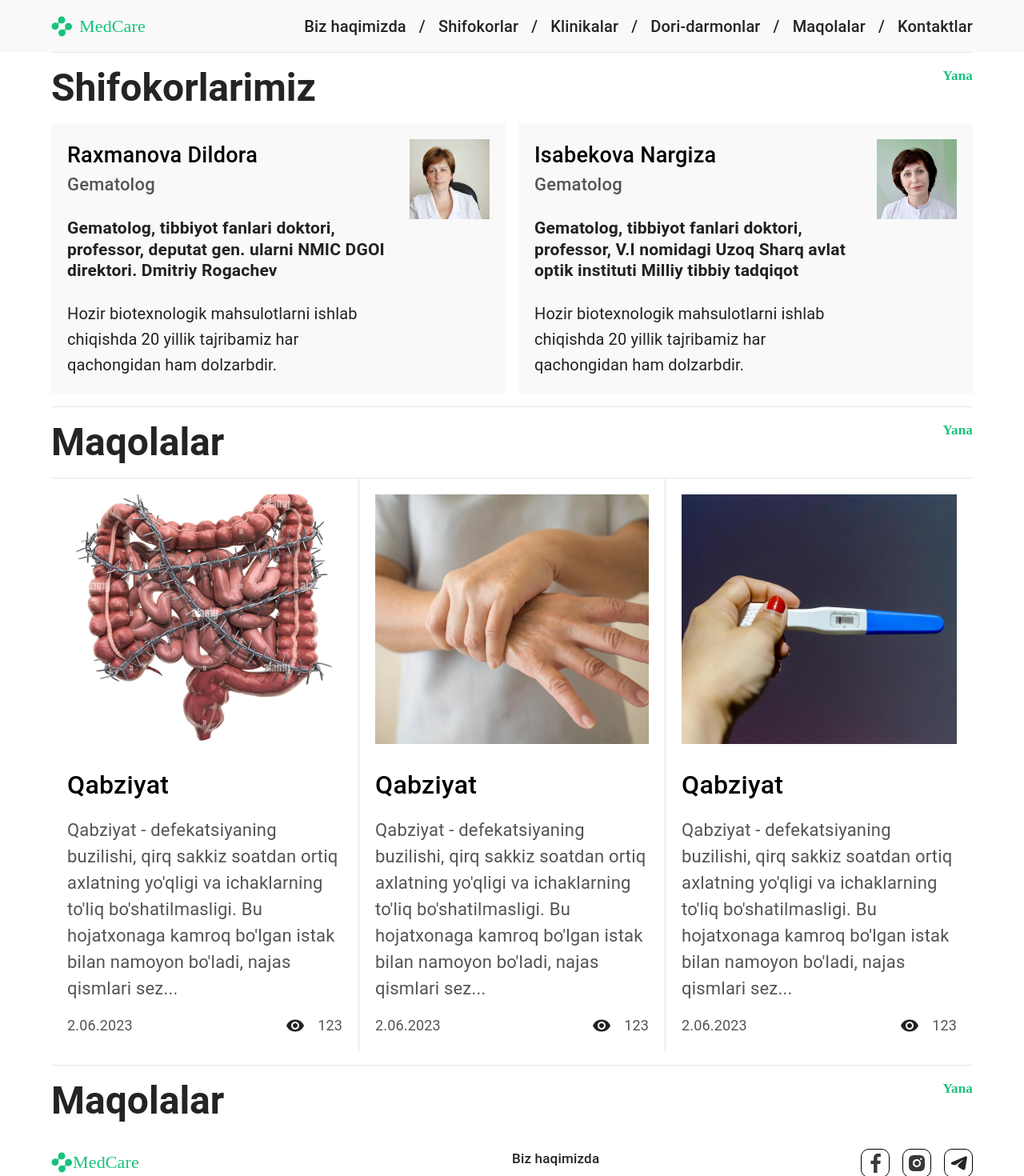
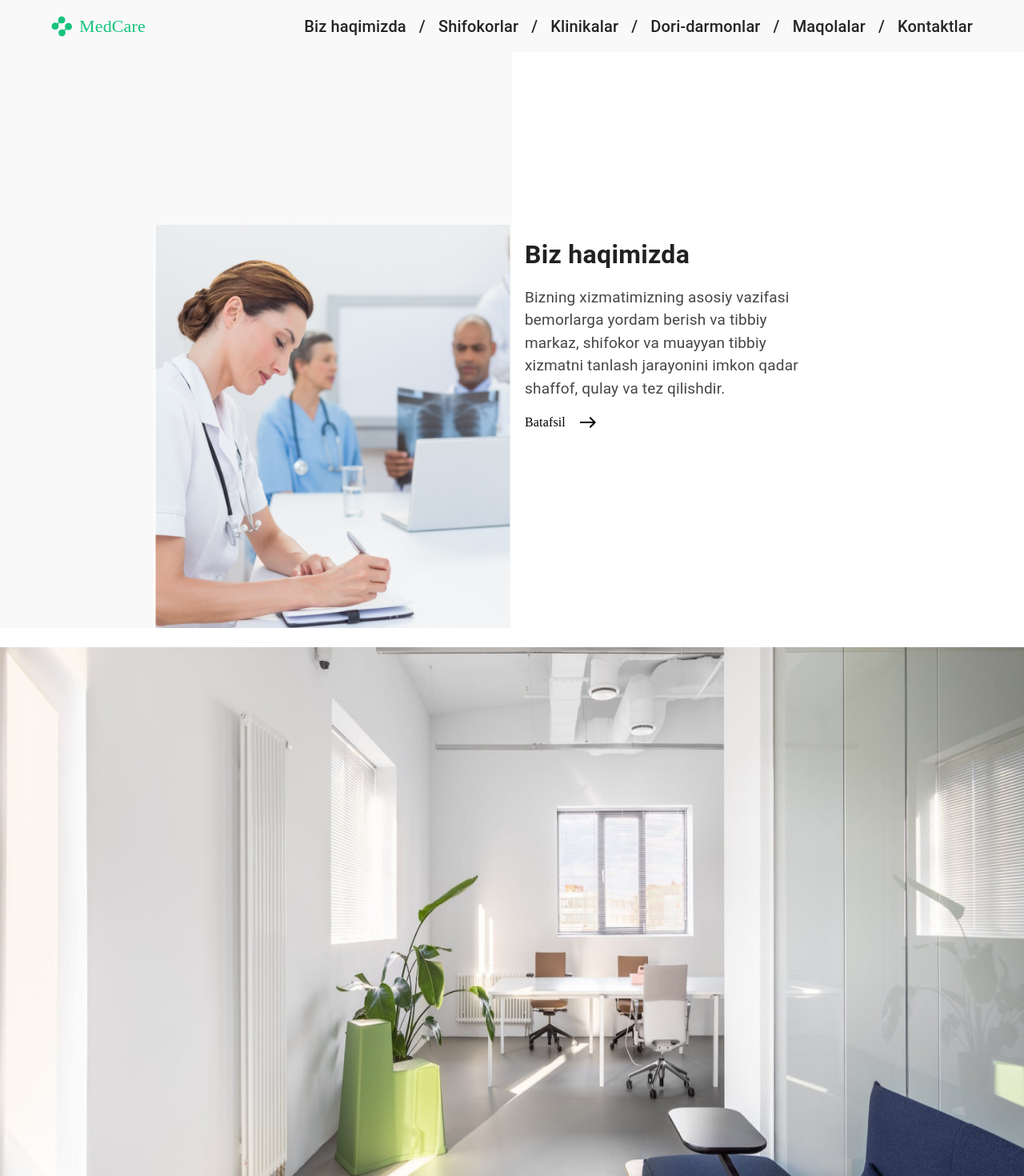
Before and after one commit to Abbosbek-cloud/medcare-project, a Next.js app: page / in a window 1280 px wide. Shown: the top 1470 px of the page at 80% size. Built offline with nearby package versions, Linux system fonts and the light colour scheme.

Commit message:
feature: about us section added

```diff
--- a/src/components/cards/Doctor.js
+++ b/src/components/cards/Doctor.js
@@ -7,10 +7,10 @@ const Doctor = (props) => {
   return (
     <DoctorContainer isSelected={props.isSelected}>
       <Box component="img" src={props.image} className="cardImage" />
-      <Typography fontSize="32px" fontWeight="500" color="text.dark">
+      <Typography fontSize="30px" fontWeight="600" color="text.dark">
         {props.name}
       </Typography>
-      <Typography my={2} fontSize="22px" fontWeight="400" color="text.light">
+      <Typography my={2} fontSize="18px" fontWeight="400" color="text.light">
         {props.description}
       </Typography>
       {props.isIllness && (
@@ -19,7 +19,7 @@ const Doctor = (props) => {
           justifyContent="space-between"
           alignItems="center"
         >
-          <Typography fontSize="18px" fontWeight="400" color="text.light">
+          <Typography fontSize="15px" fontWeight="400" color="text.light">
             {props.time}
           </Typography>
           <Stack
@@ -29,7 +29,7 @@ const Doctor = (props) => {
             gap={2}
           >
             <RemoveRedEyeIcon color="neutral.main" width="40px" />
-            <Typography fontSize="18px" fontWeight="400" color="text.light">
+            <Typography fontSize="15px" fontWeight="400" color="text.light">
               {props.shown}
             </Typography>
           </Stack>
--- a/src/pages/index.js
+++ b/src/pages/index.js
@@ -4,9 +4,11 @@ import MainLayout from "components/layout/main";
 import HeaderComponent from "components/HeaderComponent";
 import { doctors } from "data/doctors";
 import Doctor1 from "components/cards/Doctor1";
-import { Grid } from "@mui/material";
+import { Box, Button, Grid, Stack, Typography } from "@mui/material";
 import { topics } from "data/topics";
 import Doctor from "components/cards/Doctor";
+import EastIcon from "@mui/icons-material/East";
+import Link from "next/link";
 
 const inter = Inter({ subsets: ["latin"] });
 
@@ -20,6 +22,63 @@ export default function Home() {
         <link rel="icon" href="/favicon.ico" />
       </Head>
       <MainLayout>
+        <Grid container height="90vh" mb={3}>
+          <Grid
+            xs={12}
+            sm={12}
+            md={6}
+            bgcolor="background.header"
+            position="relative"
+          >
+            <Box
+              component="img"
+              src="/reception.png"
+              width="70%"
+              height="70%"
+              sx={{
+                objectFit: "cover",
+                position: "absolute",
+                right: 0,
+                bottom: 0,
+              }}
+            />
+          </Grid>
+          <Grid xs={12} sm={12} md={6} display="flex" alignItems="center">
+            <Stack width="60%" pl={2}>
+              <Typography fontSize="32px" fontWeight="600">
+                Biz haqimizda
+              </Typography>
+              <Typography
+                mt={2}
+                fontSize="19px"
+                fontWeight="400"
+                color="#454545"
+              >
+                Bizning xizmatimizning asosiy vazifasi bemorlarga yordam berish
+                va tibbiy markaz, shifokor va muayyan tibbiy xizmatni tanlash
+                jarayonini imkon qadar shaffof, qulay va tez qilishdir.
+              </Typography>
+              <Typography
+                display="flex"
+                alignItems="center"
+                fontSize="16px"
+                fontWeight="400"
+                color="#000"
+                sx={{ cursor: "pointer", my: 2 }}
+              >
+                <Link href="/aboutus">Batafsil</Link>
+                <EastIcon color="#000" sx={{ ml: 2 }} />
+              </Typography>
+            </Stack>
+          </Grid>
+        </Grid>
+        <Box
+          component="img"
+          src="/bgImage.png"
+          width="100%"
+          height="100vh"
+          mb={3}
+        />
         <HeaderComponent name="Shifokorlarimiz" link="/topics">
           <Grid container spacing={2}>
             {doctors.slice(0, 2).map((item) => (
--- a/src/theme/main/colors.js
+++ b/src/theme/main/colors.js
@@ -39,7 +39,7 @@ const neutral = {
 };
 
 const info = {
-  main: "#2196F3",
+  main: "#2AABEE",
   light: "#64B6F7",
 };
 
@@ -85,6 +85,7 @@ const text = {
   dark: "#000000",
   lightDark: "#242424",
   footer: "#555555",
+  littleText: "#454545",
 };
 
 const divider = "#E6E8F0";
```
Also changed, not shown: public/bgImage.png (added), public/reception.png (added).
